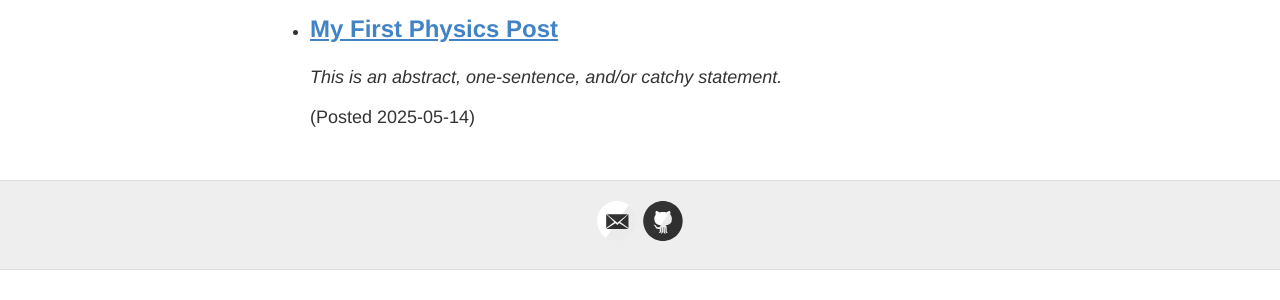
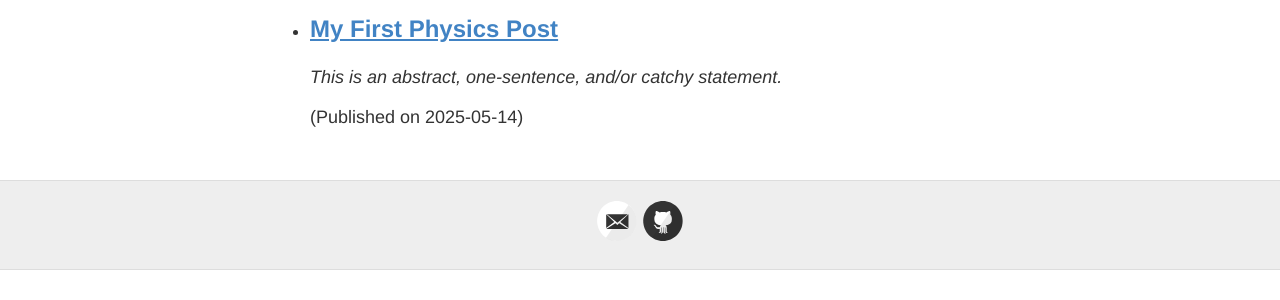
Before and after one commit to jvmallow/jvmallow.github.io, a Jekyll site: the page built from physics.html, in a window 1280 px wide. Shown: the part 329-629 px from the top of the page. Built offline with Jekyll 4.4.1, drawn with Linux system fonts in a browser that asks for light colours.

Commit message:
Update labeling

```diff
--- a/gender.html
+++ b/gender.html
@@ -10,7 +10,7 @@ title: Science Anxiety and Gender
     <li>
       <h2><a href="{{ post.url }}">{{ post.title }}</a></h2>
       {% assign date = post.date | date: "%Y-%m-%d" %}
-      <nobr>{% assign excerpt = post.excerpt | append: " (Posted "  | append: date | append: ")" %}
+      <nobr>{% assign excerpt = post.excerpt | append: " (Published on "  | append: date | append: ")" %}
       {{ excerpt }}</nobr>
     </li>
     {% endif %}
--- a/judaica.html
+++ b/judaica.html
@@ -10,7 +10,7 @@ title: Judaica
     <li>
       <h2><a href="{{ post.url }}">{{ post.title }}</a></h2>
       {% assign date = post.date | date: "%Y-%m-%d" %}
-      <nobr>{% assign excerpt = post.excerpt | append: " (Posted "  | append: date | append: ")" %}
+      <nobr>{% assign excerpt = post.excerpt | append: " (Published on "  | append: date | append: ")" %}
       {{ excerpt }}</nobr>
     </li>
     {% endif %}
--- a/physics.html
+++ b/physics.html
@@ -10,7 +10,7 @@ title: Physics
     <li>
       <h2><a href="{{ post.url }}">{{ post.title }}</a></h2>
       {% assign date = post.date | date: "%Y-%m-%d" %}
-      <nobr>{% assign excerpt = post.excerpt | append: " (Posted "  | append: date | append: ")" %}
+      <nobr>{% assign excerpt = post.excerpt | append: " (Published on "  | append: date | append: ")" %}
       {{ excerpt }}</nobr>
     </li>
     {% endif %}
```
